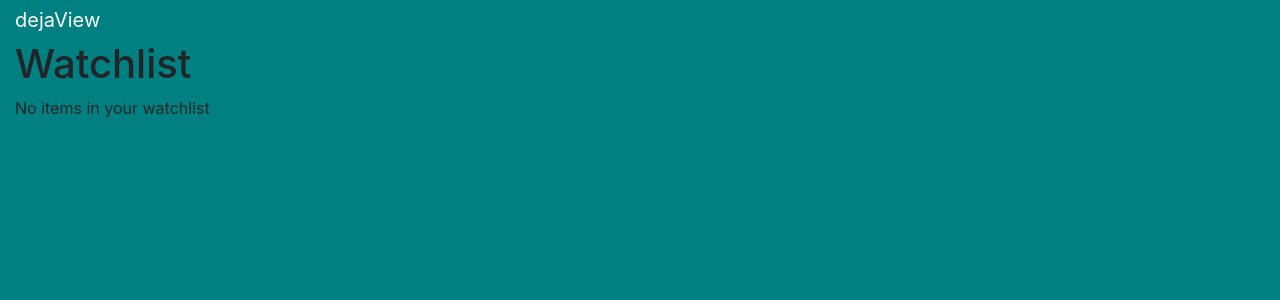
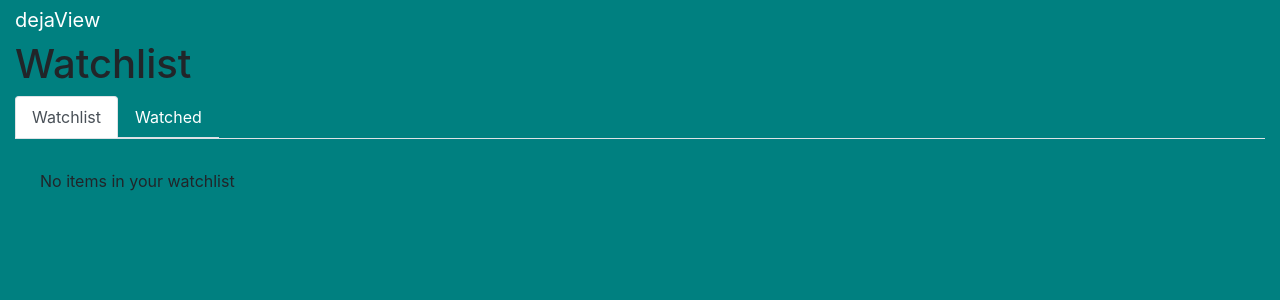
Before and after one commit to CurtainUp/deja-view, a Django app: page /watchlist in a window 1280 px wide. Shown: the top 300 px of the page. Run offline with Django 3.2, Linux system fonts and the light colour scheme; the visitor is signed in with stand-in values (Sample User, id 1); data that the repository does not hold is empty; parts of the project's set-up code (start-up, migrations or seed data) failed here and were passed over; some libraries are stand-ins or nearby versions.

Commit message:
Added Tabs to Watchlist Page

```diff
--- a/deja/static/style.css
+++ b/deja/static/style.css
@@ -99,3 +99,46 @@ li {
 #overlay.hidden {
     display: none;
 }
+
+/* WATCHLIST STYLING */
+
+nav > .nav.nav-tabs{
+    border: none !important;
+    color:#fff;
+    background: rgb(27, 49, 49);
+    border-radius:0;
+}
+nav > div a.nav-item.nav-link,
+nav > div a.nav-item.nav-link.active
+{
+    border: none;
+    padding: 18px 25px;
+    color:#fff;
+    background: rgb(27, 49, 49);
+    border-radius:0;
+}
+
+nav > div a.nav-item.nav-link.active:after
+{
+    content: "";
+    position: relative;
+    bottom: -60px;
+    left: -10%;
+    border: 15px solid transparent;
+    border-top-color: rgb(27, 49, 49);
+}
+
+.tab-content{
+    line-height: 25px;
+    padding:30px 25px;
+}
+
+/* nav > div a.nav-item.nav-link:hover,
+nav > div a.nav-item.nav-link:focus
+{
+    border: none;
+    background: rgb(27, 49, 49);
+    color:#fff;
+    border-radius:0;
+    transition:background 0.20s linear;
+} */
--- a/deja/templates/watchlist.html
+++ b/deja/templates/watchlist.html
@@ -4,15 +4,29 @@
 
 <h1>Watchlist</h1>
 
+<div class="nav nav-tabs nav-fill" id="nav-tab" role="tablist">
+    <ul class="nav nav-tabs">
+        <li class="active"><a class="nav-item nav-link active" data-toggle="tab" role="tab" href="#watchlist">Watchlist</a>
+        </li>
+        <li><a class="nav-item nav-link" data-toggle="tab" role="tab" href="#watched">Watched</a></li>
+
+    </ul>
+</div>
+
+<div class="tab-content">
+    <div id="watchlist" class="tab-pane active">
         {% if queue %}
-<div class="watchlist">
         {% for item in queue %}
         <p>{{ item.title }}</p>
         <br />
         {% endfor %}
         {% else %}
         <p>No items in your watchlist</p>
+        {% endif %}
     </div>
-{% endif %}
+    <div id="watched" class="tab-pane fade">
+        <p>This is where watched movies will live</p>
+    </div>
+</div>
 
 {% endblock content %}
```
Lines whose indentation alone changed are shown as unchanged.
